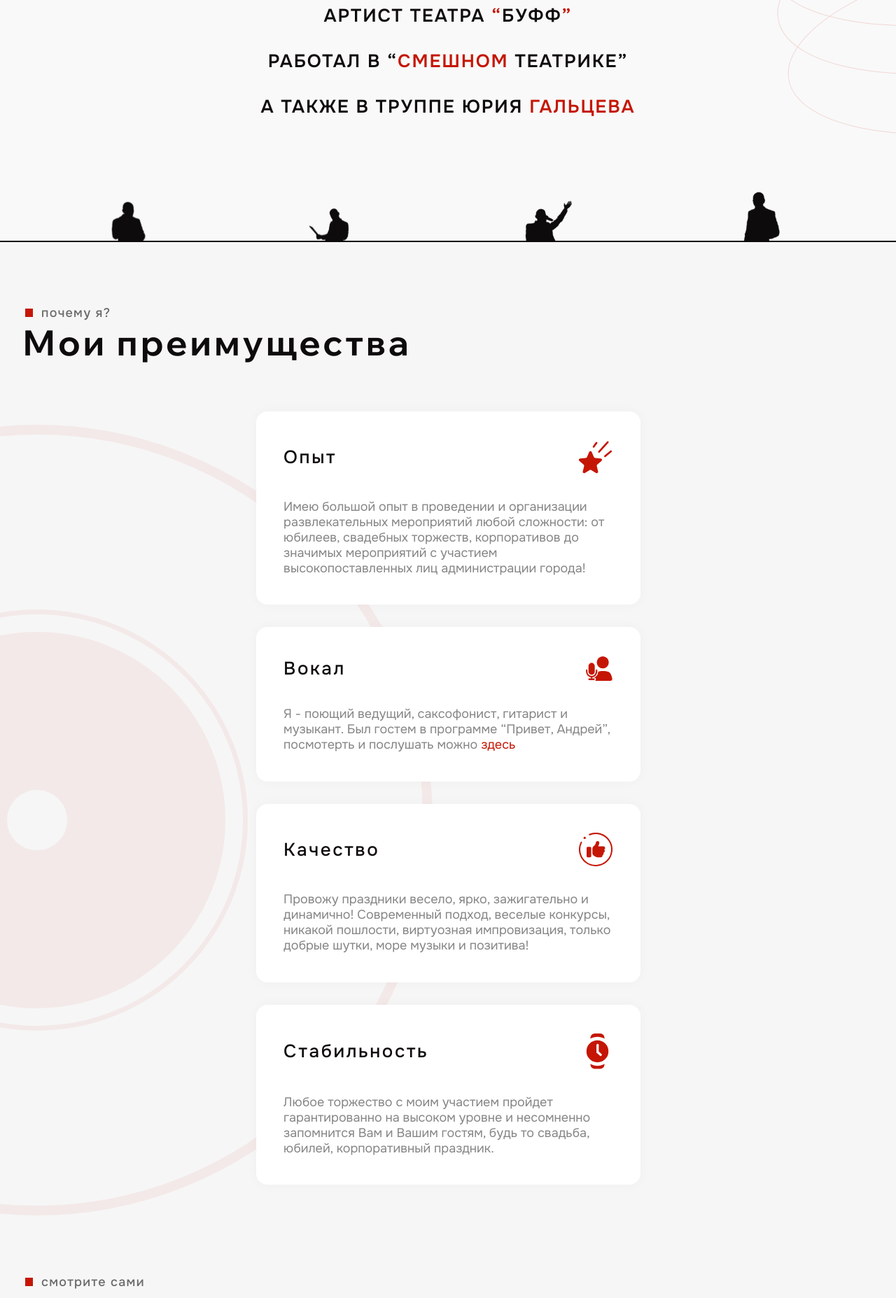
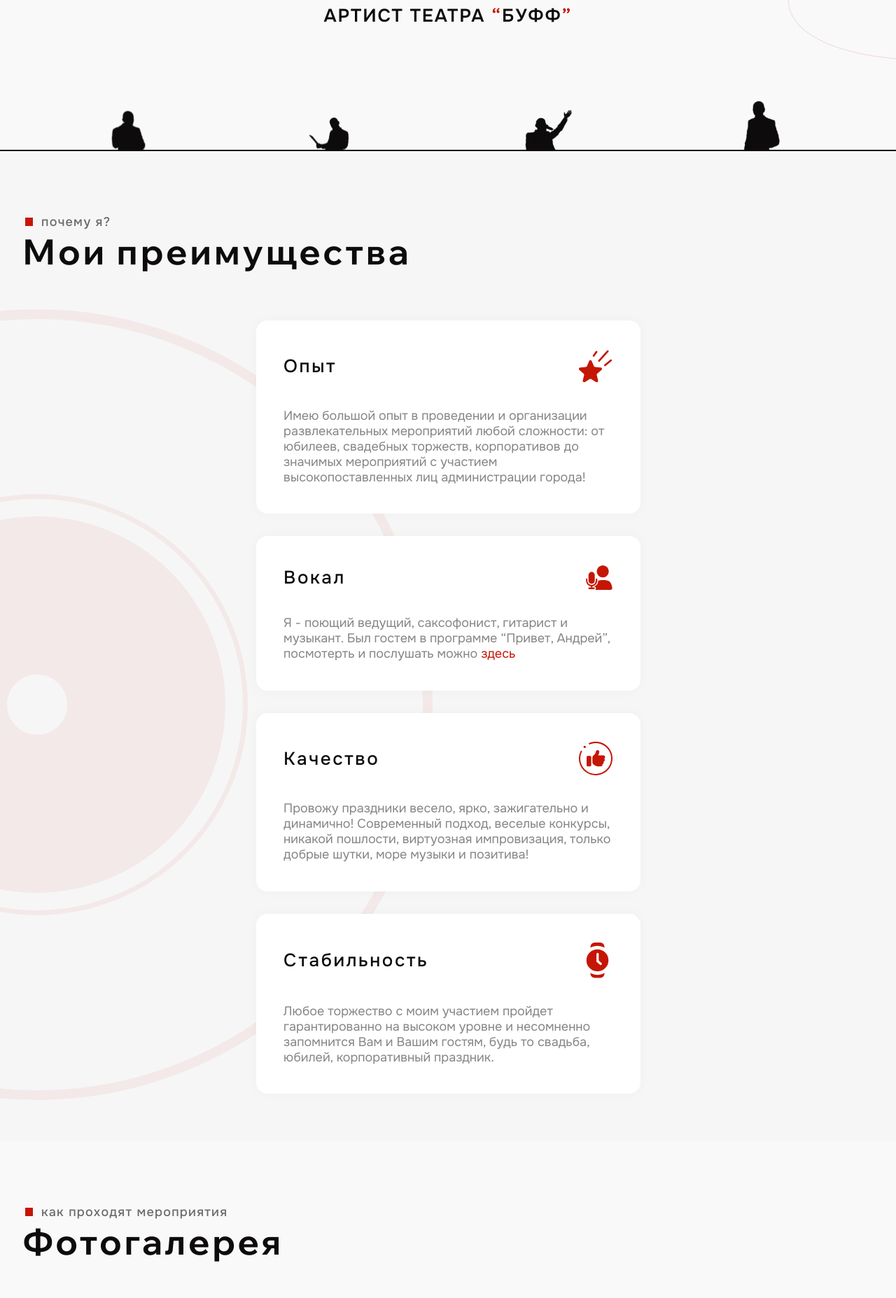
Before and after one commit to olegus199/entertainer_arthur, a React (Vite) app in the folder frontend/: page / in a window 1280 px wide. Shown: the part 1260-3115 px from the top of the page at 70% size. Built offline with nearby package versions, Linux system fonts and the light colour scheme.

Commit message:
edits from customer

```diff
--- a/frontend/src/App.tsx
+++ b/frontend/src/App.tsx
@@ -34,8 +34,8 @@ function App() {
         <Hero />
         <About />
         <Advantages />
-        <Video />
         <PhotoSection />
+        {/* <Video /> */}
       </div>
     </>
   );
--- a/frontend/src/Components/About.module.scss
+++ b/frontend/src/Components/About.module.scss
@@ -71,7 +71,7 @@
 
 .decor_ellipse {
   position: absolute;
-  top: 30%;
+  top: 20%;
   right: -35%;
   opacity: 0.15;
   transform: rotate(-10deg);
@@ -115,7 +115,7 @@
   }
 
   .decor_ellipse {
-    top: 22%;
+    top: 18%;
     right: -90%;
   }
 }
@@ -135,21 +135,14 @@
   }
 
   .decor_ellipse {
-    top: 12%;
+    top: 5rem;
+    right: -100%;
     width: 30rem;
-  }
-}
-
-@media (max-width: 440px) {
-  .decor_ellipse {
-    top: 9rem;
-    right: -100%;
   }
 }
 
 @media (max-width: 361px) {
   .decor_ellipse {
-    top: 12rem;
     right: -110%;
   }
 }
--- a/frontend/src/Components/About.tsx
+++ b/frontend/src/Components/About.tsx
@@ -28,12 +28,6 @@ const About: FC = () => {
           </p>
           <p className={styles.about_fact}>
             АРТИСТ ТЕАТРА <span>“</span>БУФФ<span>”</span>
-          </p>
-          <p className={styles.about_fact}>
-            РАБОТАЛ В “<span>СМЕШНОМ</span> ТЕАТРИКЕ”
-          </p>
-          <p className={styles.about_fact}>
-            А ТАКЖЕ В ТРУППЕ ЮРИЯ <span>ГАЛЬЦЕВА</span>
           </p>
         </div>
         <div className={styles.bottom_decor}>
--- a/frontend/src/Components/Advantages.tsx
+++ b/frontend/src/Components/Advantages.tsx
@@ -88,12 +88,6 @@ const Advantages: FC = () => {
           className={styles.decor_vinyl}
           draggable={false}
         />
-        <div className={`${styles.header} ${styles.video_header}`}>
-          <p className={styles.header_aux}>
-            <span></span>смотрите сами
-          </p>
-          <h2 className={styles.h2}>Промо видео</h2>
-        </div>
       </div>
     </section>
   );
```
